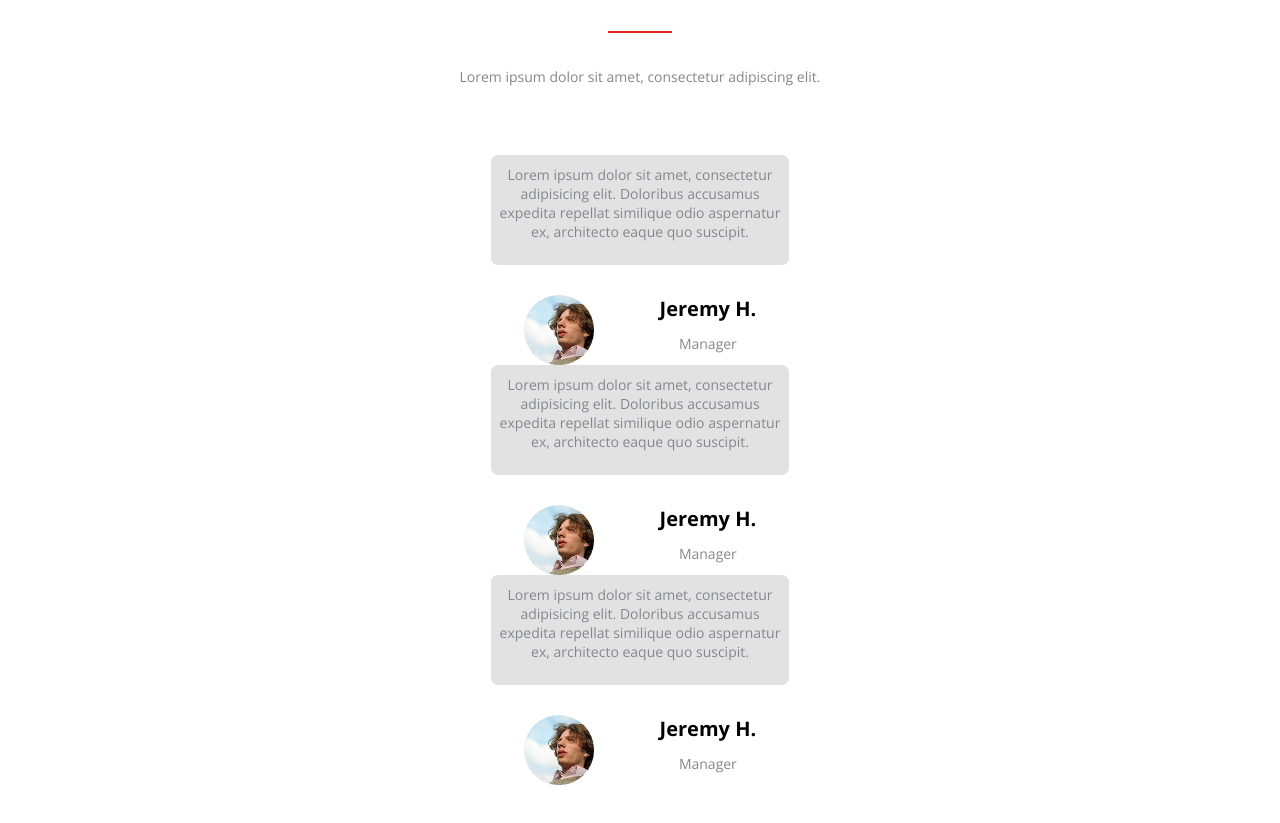
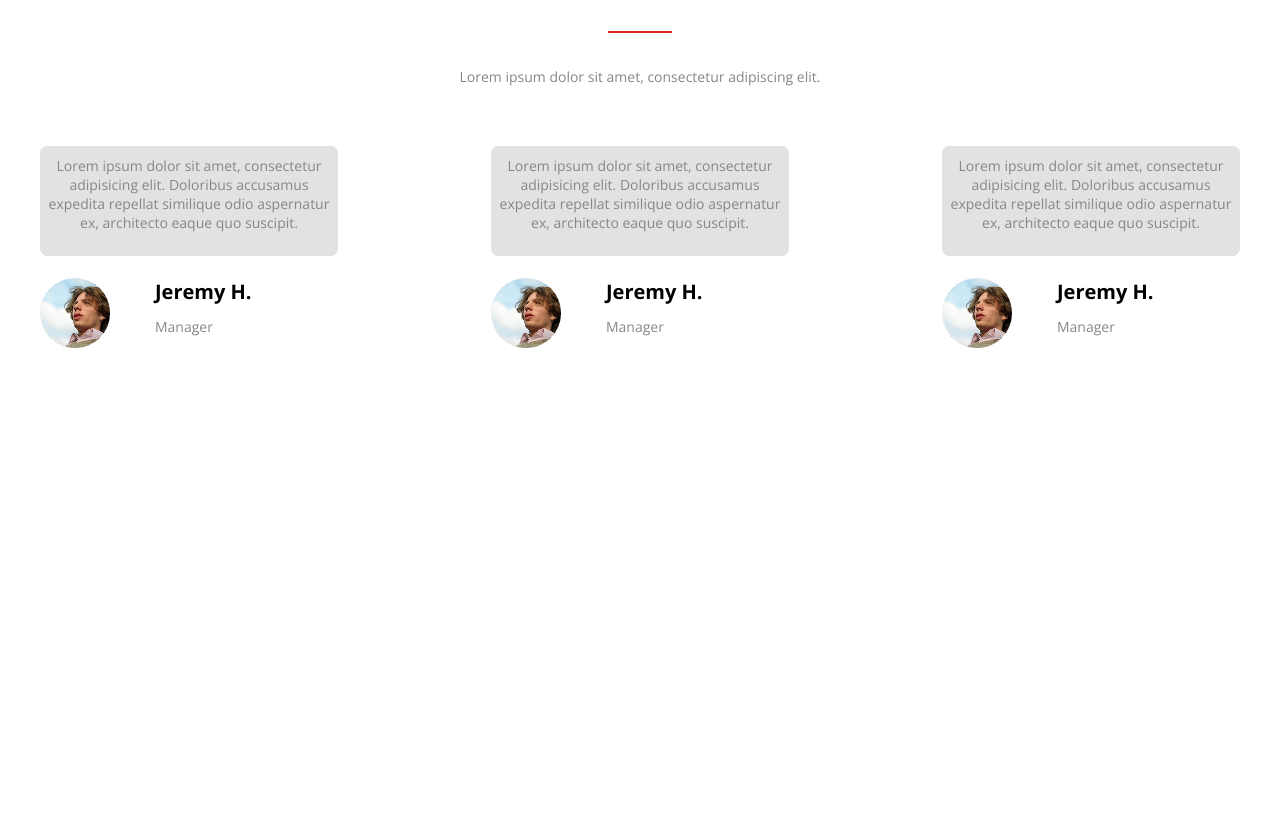
Before and after one commit to Kamlton/verstaem, a plain HTML site: page index.html in a window 1280 px wide. Shown: the part 1797-2620 px from the top of the page. After the commit the page ends 2225 px from the top, so only its background shows below. Drawn offline with nearby package versions, Linux system fonts and the light colour scheme.

Commit message:
verstaem

```diff
--- a/css/customers.css
+++ b/css/customers.css
@@ -126,6 +126,7 @@ text-align: left;
     font-weight: 400;
     text-align: center;
     margin-top: 34px;
+    margin-bottom: 60px;
     font-family: Open Sans;
 font-size: 14px;
 font-style: normal;
@@ -133,11 +134,67 @@ font-weight: 400;
 line-height: 19px;
 letter-spacing: 0em;
   }
-  .customers-card {
+  .customers-card{
+    padding-bottom: 80px;
+    margin: 0 -15px;
+  }
+  .customers-card__item{
+
+
+  }
+  .customers-card__body{
+    display: flex;
+    justify-content: space-between;
+  }
+  .customers-card__text{
+    padding-top: 9px;
+    text-align: center;
+    font-family: Open Sans;
+font-size: 14px;
+font-style: normal;
+font-weight: 400;
+line-height: 19px;
+letter-spacing: 0em;
+color: #86878b;
+width: 298px;
+    height: 110px;
+    border: 1px solid #e2e2e2;
+    border-radius: 7px;
+    background-color: #e2e2e2;
+    margin-bottom: 22px;
+  }
+  .customers-card__subtext{
+display: flex;
+justify-content:;
+  }
+  .customers-card__person{
+
+  }
+  .customers-card__person-name{
+    font-family: Open Sans;
+font-size: 20px;
+font-style: normal;
+font-weight: 700;
+line-height: 27px;
+letter-spacing: 0em;
+margin-left: 45px;
+  }
+  .customers-card__person-name-prof{
+    font-family: Open Sans;
+font-size: 14px;
+font-style: normal;
+font-weight: 400;
+line-height: 19px;
+letter-spacing: 0em;
+margin-left: 45px;
+padding-top: 12px;
+color: #86878b;
+  }
+  /*.customers-card {
     display: flex;
     justify-content: space-around;
-    flex-wrap: wrap;
-    padding-top: 69px;
+    flex-wrap:;
+    padding-top: 68px;
     padding-bottom: 80px;
     margin: 0 -15px;
   }
@@ -159,7 +216,6 @@ font-style: normal;
 font-weight: 400;
 line-height: 19px;
 letter-spacing: 0em;
-text-align: center;
 color: #86878b;
 width: 298px;
     height: 110px;
@@ -269,4 +325,4 @@ width: 298px;
     font-family: Open Sans;
 
 
-  }
+  }*/
--- a/index.html
+++ b/index.html
@@ -216,7 +216,7 @@
 
                 </div>
                             <div class="customers-card__item">
-                                <div class="customers-card__body">
+
                                     <div class="customers-card__text">
                                         <p>
                                             Lorem ipsum dolor sit amet,
@@ -233,10 +233,10 @@
                                             <div class="customers-card__person-name-prof">Manager</div>
                                         </div>
                                     </div>
-                                </div>
+
                             </div>
                             <div class="customers-card__item">
-                                <div class="customers-card__body">
+
                                 <div class="customers-card__text">
                                     <p>
                                         Lorem ipsum dolor sit amet,
@@ -253,8 +253,9 @@
                                         <div class="customers-card__person-name-prof">Manager</div>
                                     </div>
                                 </div>
+
                         </div>
-                            </div>
+
 
 
 
```
Lines whose indentation alone changed are shown as unchanged.
